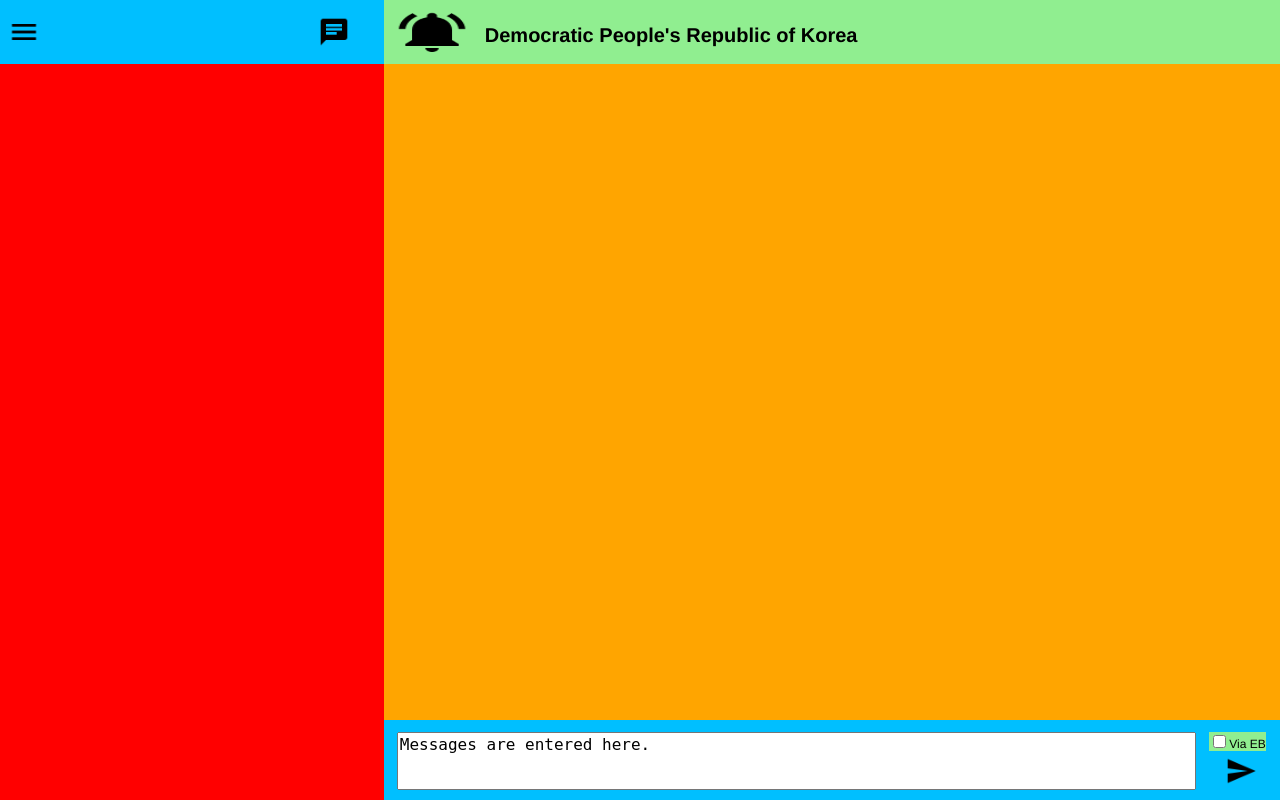
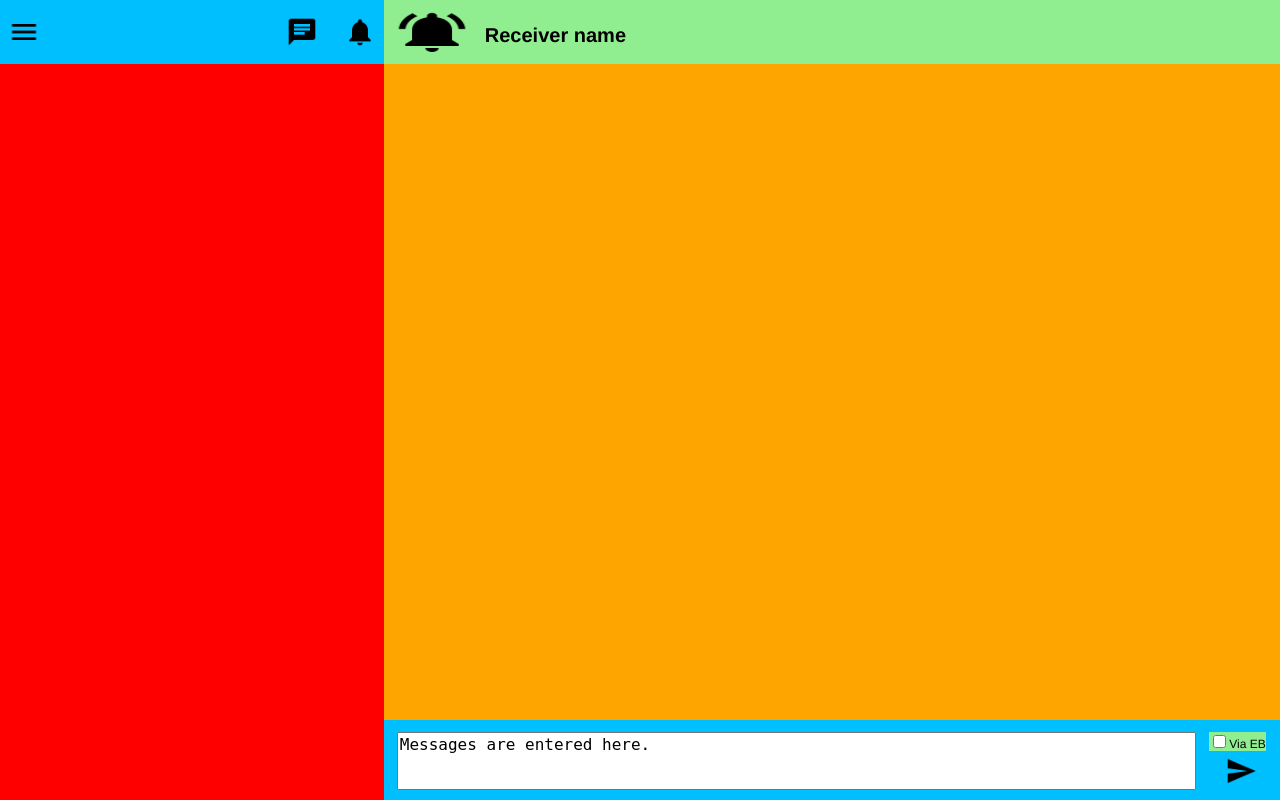
Before and after one commit to Headwig/Hedwig_Integration, a PHP site: page /home.php in a window 1280 px wide. Run offline with PHP 8.4, Linux system fonts and the light colour scheme; the visitor is signed in with stand-in values (Sample User, id 1); data that the repository does not hold is empty.

Commit message:
Added Reciver and Sender Name

```diff
--- a/css/homecss.css
+++ b/css/homecss.css
@@ -85,7 +85,7 @@
 	margin-top: 1vh;
 	float: left;
 }
-#notification
+#notificationIcon
 {
 	margin-top: 1vh;
 	float: right;
--- a/home.php
+++ b/home.php
@@ -21,7 +21,7 @@
 					<img style='height: 6vh ; width: 10vh' src="res/ic_notifications_active.png">
 				</div>
 				<div id="myCountryName">
-					<div id="enterSenderNameHere">Democratic People's Republic of Korea</div>
+					<div id="enterSenderNameHere"><?php echo $_SESSION['username'];?></div>
 				</div>
 			</div>
 			<hr>
@@ -30,7 +30,7 @@
 		<a href=".\gsl.html">General Speaker List</a>
 		<a href=".\moderated_caucus.html">Moderated Caucus</a>
 		<a href=".\resources.html">Resources</a>
-		<a href="#">Logout</a>
+		<a href="logout.php">Logout</a>
 	</div>
 	<div id="myNotifications" class="sidenav">
 		<div>
@@ -44,7 +44,7 @@
 			<div id="hamburger">
 				<img style='height: 4vh ; width: 4vh' onclick="openNav()" src="res/ic_menu.png" title="Options">
 			</div>
-			<div id="notification">
+			<div id="notificationIcon">
 				<img style='height: 4vh ; width: 4vh' onclick="openNotif()" src="res/ic_notifications.png" title="Notifications">
 			</div>
 			<div id="countrylist">
@@ -77,7 +77,7 @@
 				<img style='height: 6vh ; width: 10vh' src="res/ic_notifications_active.png">
 			</div>
 			<div id="countryName">
-				<div id="enterRecieverNameHere">Democratic People's Republic of Korea</div>
+				<div id="enterRecieverNameHere">Receiver name</div>
 			</div>
 		</div>
 		<div id="messagesArea">
--- a/js/home.js
+++ b/js/home.js
@@ -9,6 +9,7 @@
     xmlhttp.open("POST", "ajaxtest.php", true);
     xmlhttp.setRequestHeader("Content-Type", "application/x-www-form-urlencoded");
     var p="rec=" + s;
+    document.getElementById("enterRecieverNameHere").innerHTML=s;
     xmlhttp.send(p);
 }
 
--- a/js/homeui.js
+++ b/js/homeui.js
@@ -5,7 +5,6 @@
 var x = w - (33/100)*w 	- (8/100)*h;
 var myWidth = x + "px";
 document.getElementById("msg").style.width = myWidth;
-
 
 //31vw + x + 4vh
 var y = (w - (31/100)*w - x - (4/100)*h)/2;
```
